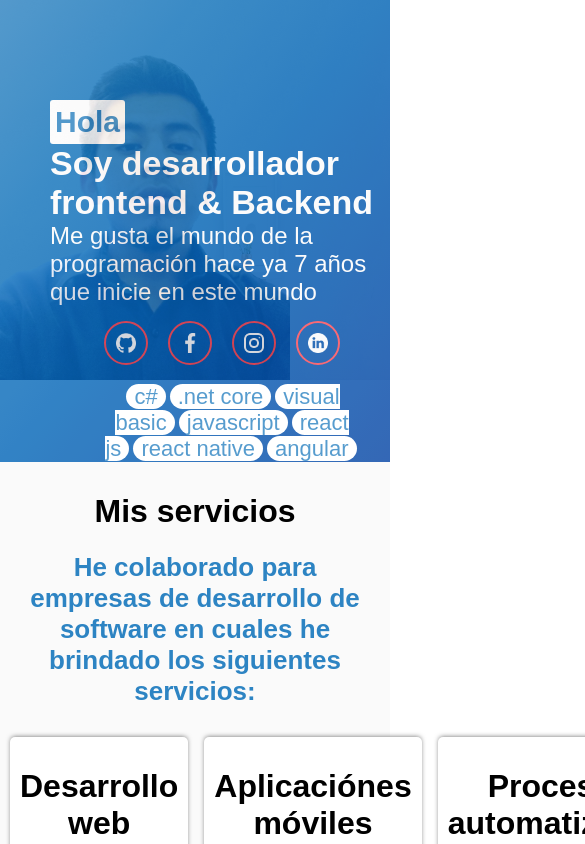
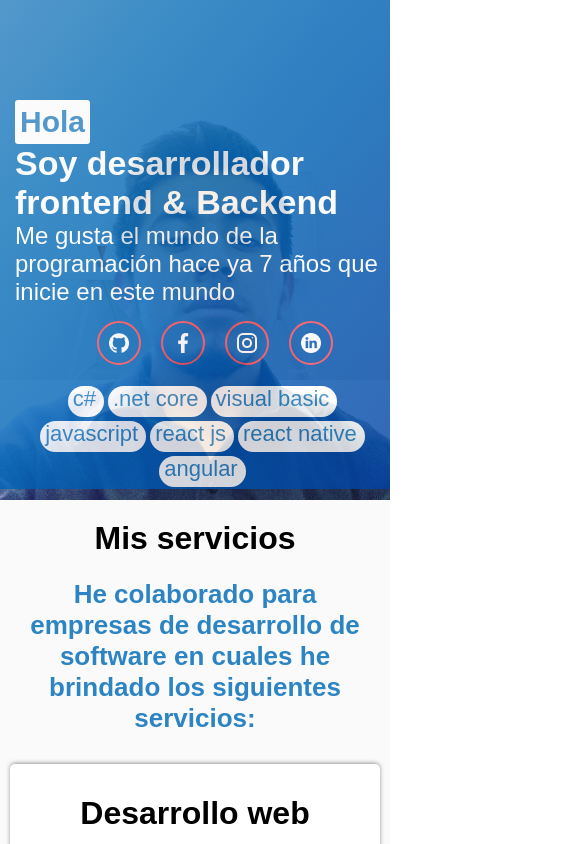
Before and after one commit to joomoodle/juanpadev, a React (Create React App) app: page /home in a window 390 px wide. Shown: the top 844 px of the page, 585 px wide, since content can reach past the window. Built offline with nearby package versions, Linux system fonts and the light colour scheme.

Commit message:
responsivo mobil

```diff
--- a/src/Screens/Home/Styles/index.js
+++ b/src/Screens/Home/Styles/index.js
@@ -42,10 +42,24 @@ const Container = styled.div`
       font-weight: 400;
     }
   }
+
+  @media (max-width: 600px) {
+    & > .jumbotron {
+      & > .title-1 {
+        margin-left: 15px;
+      }
+      & > .title-2 {
+        margin-left: 15px;
+      }
+      & > .desc {
+        margin-left: 15px;
+      }
+    }
+  }
 `;
 
 const ImgMe = styled.img`
-  object-fill: cover;
+  object-fit: cover;
   height: 370px;
   right: 100px;
   position: absolute;
@@ -53,10 +67,17 @@ const ImgMe = styled.img`
   z-index: 1;
   float: right;
   padding-top: 10px;
+  @media (max-width: 600px) {
+    right: 0px;
+    height: 390px;
+    padding-top: 110px;
+    width: 100%;
+
+  }
 `;
 
 const ImgFondo = styled.img`
-  object-fill: cover;
+  object-fit: cover;
   height: 380px;
   width: 100%;
   position: absolute;
@@ -70,7 +91,7 @@ const Social = styled.div`
   margin-top: 15px;
   @media (max-width: 768px) {
     text-align: center;
-    padding-left: 20px;
+    padding-left: 5px;
   }
 `;
 
@@ -120,12 +141,16 @@ const Grid = styled.div`
   grid-template-rows: auto;
   grid-gap: 1rem;
   margin-bottom: 30px;
+  @media (max-width: 600px) {
+    grid-template-columns: repeat(1, 1fr);
+
+  }
 `;
 
 const GridItem = styled.div`
   background-color: #ffffff;
   padding: 10px;
-  box-shadow: 0px -1px 5px -1px rgba(107,107,107,1);
+  box-shadow: 0px -1px 5px -1px rgba(107, 107, 107, 1);
   border-radius: 5px;
   min-height: 100px;
   & > .title {
@@ -144,7 +169,9 @@ const Tags = styled.div`
   margin-top: 15px;
   @media (max-width: 768px) {
     text-align: center;
-    padding-left: 20px;
+    padding-left: 5px;
+    margin-left: 10px;
+
   }
 `;
 
@@ -157,8 +184,13 @@ const TextTags = styled.span`
   padding: 0px 8px 0px 8px;
   font-size: 22px;
   font-weight: 500;
-
-`
+  @media (max-width: 768px) {
+    text-align: center;
+    padding-left: 5px;
+    display: inline-block;
+    padding-bottom: 5px;
+  }
+`;
 export {
   Container,
   ImgMe,
@@ -170,5 +202,5 @@ export {
   Grid,
   GridItem,
   Tags,
-  TextTags
+  TextTags,
 };
```
